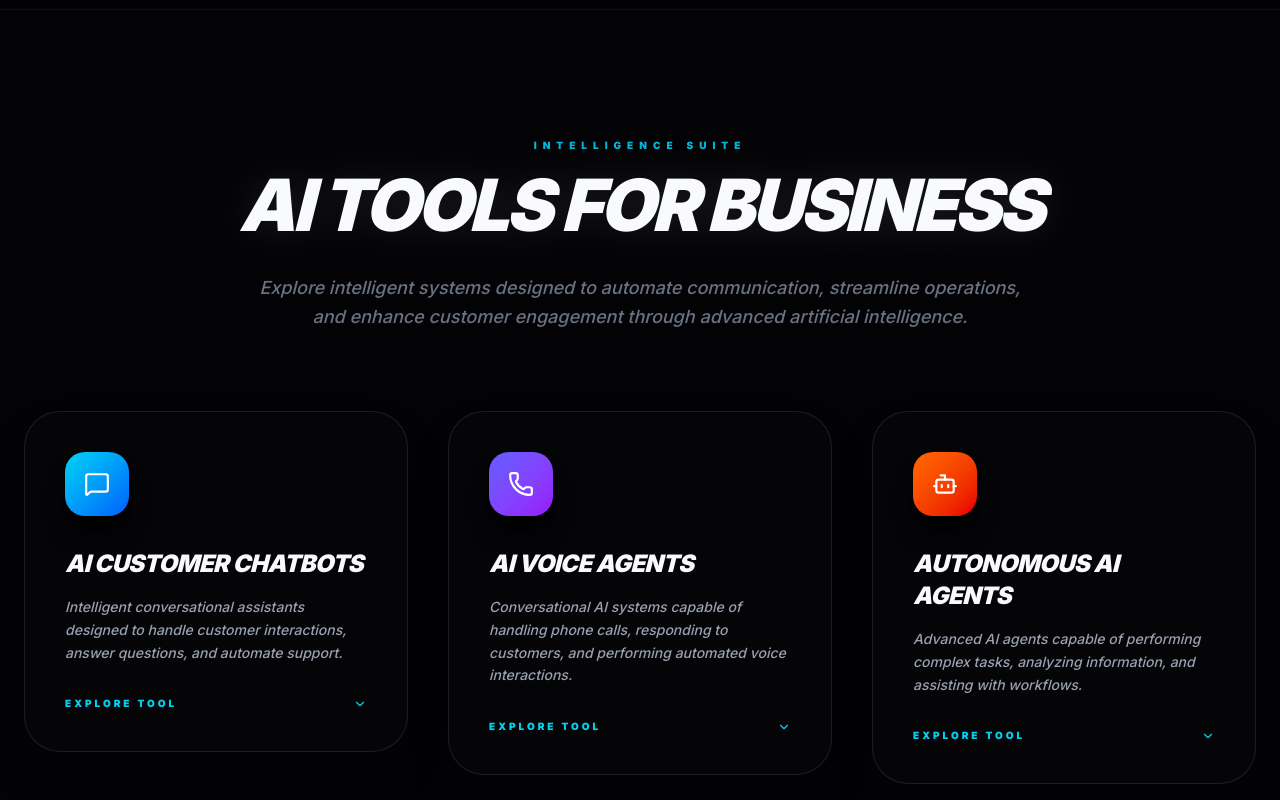
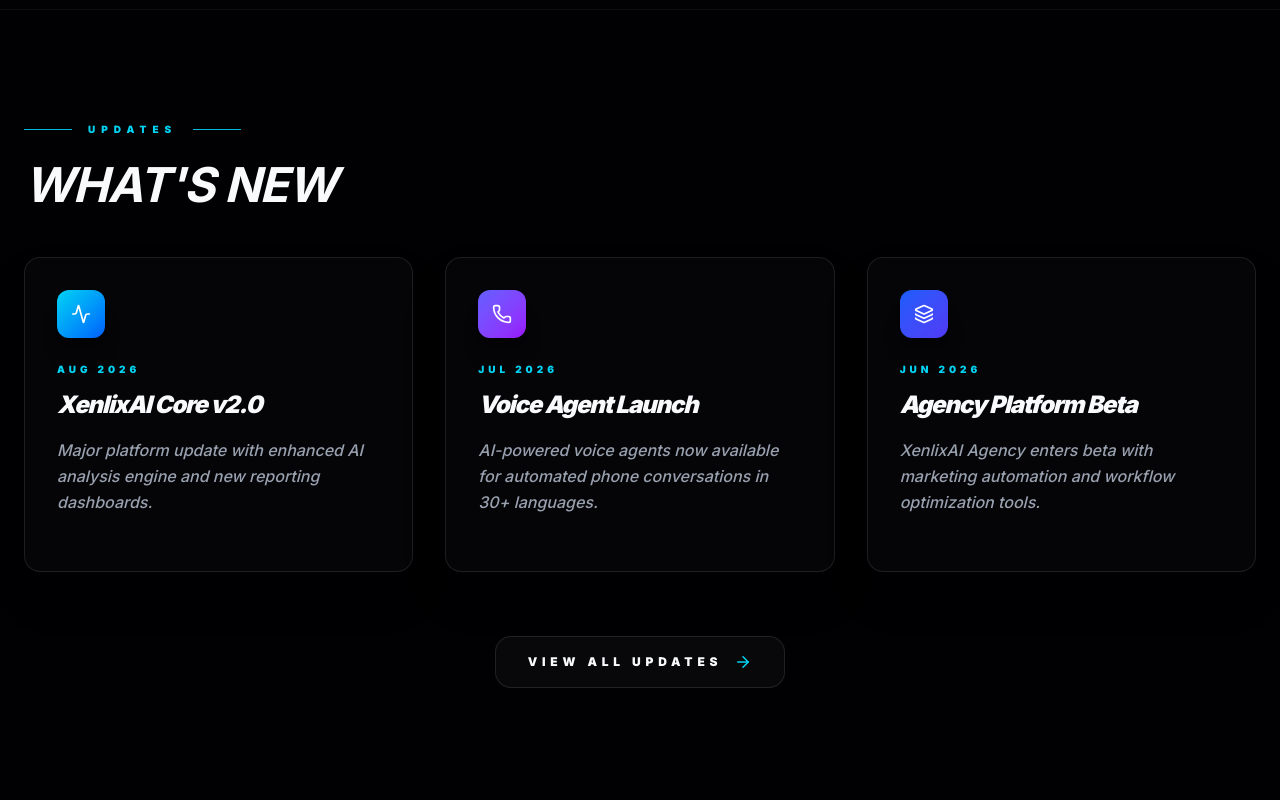
Before and after one commit to adhamqabban37/hub.xenlixai.com, a Next.js app: page / in a window 1280 px wide. Shown: the part 2840-3640 px from the top of the page. Built offline with nearby package versions, Linux system fonts and the light colour scheme.

Commit message:
feat: add What's New section + fix footer compliance links

```diff
--- a/app/page.tsx
+++ b/app/page.tsx
@@ -21,6 +21,7 @@ import {
   X,
   Check,
 } from "lucide-react";
+import WhatsNewSection from "./whatsnew-section";
 
 /* -- Fade-in on scroll ---------------------------------- */
 const FadeIn = ({
@@ -1728,6 +1729,8 @@ export default function Home() {
       {/* ===================================================
           AI TOOLS FOR BUSINESS
           =================================================== */}
+      <WhatsNewSection />
+
       <AIToolsSection />
 
       {/* ===================================================
--- /dev/null
+++ b/app/whatsnew-section.tsx
@@ -0,0 +1,118 @@
+import { motion } from "framer-motion";
+import Link from "next/link";
+import { Activity, Phone, Layers, ArrowRight } from "lucide-react";
+
+const updates = [
+  {
+    icon: <Activity size={20} />,
+    color: "from-cyan-400 to-blue-600",
+    date: "Aug 2026",
+    title: "XenlixAI Core v2.0",
+    description:
+      "Major platform update with enhanced AI analysis engine and new reporting dashboards.",
+  },
+  {
+    icon: <Phone size={20} />,
+    color: "from-indigo-500 to-purple-600",
+    date: "Jul 2026",
+    title: "Voice Agent Launch",
+    description:
+      "AI-powered voice agents now available for automated phone conversations in 30+ languages.",
+  },
+  {
+    icon: <Layers size={20} />,
+    color: "from-blue-600 to-indigo-600",
+    date: "Jun 2026",
+    title: "Agency Platform Beta",
+    description:
+      "XenlixAI Agency enters beta with marketing automation and workflow optimization tools.",
+  },
+];
+
+const FadeInSection = ({
+  children,
+  delay = 0,
+}: {
+  children: React.ReactNode;
+  delay?: number;
+}) => (
+  <motion.div
+    initial={{ opacity: 0, y: 30 }}
+    whileInView={{ opacity: 1, y: 0 }}
+    viewport={{ once: true, margin: "-60px" }}
+    transition={{ duration: 0.7, delay, ease: [0.25, 0.4, 0.25, 1] }}
+  >
+    {children}
+  </motion.div>
+);
+
+export default function WhatsNewSection() {
+  return (
+    <section className="py-16 md:py-28 bg-[#010103] relative z-10 border-y border-white/5">
+      <div className="container mx-auto px-6">
+        {/* Section header */}
+        <FadeInSection>
+          <div className="flex items-center gap-4 mb-6">
+            <div className="h-px w-12 bg-cyan-500" />
+            <span className="text-[10px] font-black text-cyan-400 uppercase tracking-[0.6em]">
+              Updates
+            </span>
+            <div className="h-px w-12 bg-cyan-500" />
+          </div>
+          <h2 className="text-3xl sm:text-4xl md:text-5xl font-bold italic tracking-tight uppercase mb-8 md:mb-12">
+            What&apos;s New
+          </h2>
+        </FadeInSection>
+
+        {/* Update cards grid */}
+        <div className="grid md:grid-cols-3 gap-6 md:gap-8 mb-12 md:mb-16">
+          {updates.map((update, idx) => (
+            <FadeInSection key={idx} delay={idx * 0.1}>
+              <div className="group relative rounded-2xl p-6 md:p-8 bg-[#050508] border border-white/10 hover:border-white/20 transition-all duration-500 hover:bg-white/[0.02] shadow-2xl">
+                {/* Card glow */}
+                <div className="absolute top-0 right-0 w-24 h-24 bg-gradient-to-br bg-[length:80px_80px] bg-no-repeat bg-[right_0_bottom_0] opacity-0 group-hover:opacity-20 blur-3xl transition-opacity" style={{ backgroundImage: `linear-gradient(135deg, ${update.color.replace("from-", "").replace("to-", "")}22, transparent)` }} />
+
+                {/* Icon */}
+                <div className={`w-12 h-12 rounded-xl bg-gradient-to-br ${update.color} flex items-center justify-center text-white shadow-xl mb-6 group-hover:-rotate-3 transition-transform`}>
+                  {update.icon}
+                </div>
+
+                {/* Date */}
+                <p className="text-[10px] font-black text-cyan-400 uppercase tracking-[0.4em] mb-3">
+                  {update.date}
+                </p>
+
+                {/* Title */}
+                <h3 className="text-xl md:text-2xl font-black italic tracking-tighter mb-4">
+                  {update.title}
+                </h3>
+
+                {/* Description */}
+                <p className="text-gray-400 text-sm md:text-base leading-relaxed mb-6 font-medium italic">
+                  {update.description}
+                </p>
+
+                {/* View All card border glow */}
+                <div className={`absolute -inset-px rounded-2xl bg-gradient-to-br ${update.color} opacity-0 group-hover:opacity-10 transition-opacity -z-10`} />
+              </div>
+            </FadeInSection>
+          ))}
+        </div>
+
+        {/* View All Updates link */}
+        <FadeInSection delay={0.3}>
+          <div className="flex justify-center">
+            <Link
+              href="/resources"
+              className="group inline-flex items-center gap-3 px-8 py-4 bg-white/[0.03] border border-white/10 rounded-2xl hover:bg-white/10 hover:border-cyan-500/30 transition-all font-black text-xs uppercase tracking-[0.4em] overflow-hidden relative"
+            >
+              <span>View All Updates</span>
+              <ArrowRight size={18} className="group-hover:translate-x-1 transition-transform text-cyan-400" />
+              <div className="absolute inset-0 bg-gradient-to-r from-cyan-500/0 via-cyan-500/5 to-cyan-500/0 opacity-0 group-hover:opacity-10 transition-opacity" />
+            </Link>
+          </div>
+        </FadeInSection>
+      </div>
+    </section>
+  );
+}
--- a/components/Footer.tsx
+++ b/components/Footer.tsx
@@ -123,13 +123,13 @@ export default function Footer() {
               Compliance
             </h6>
             <div className="flex flex-col gap-5 text-xs font-black text-gray-400 tracking-[0.2em] uppercase">
-              <Link href="#" className="hover:text-white transition-colors">
+              <Link href="https://hub.xenlixai.com/security" className="hover:text-white transition-colors">
                 Security Protocol
               </Link>
-              <Link href="#" className="hover:text-white transition-colors">
+              <Link href="https://hub.xenlixai.com/terms" className="hover:text-white transition-colors">
                 Terms of Node
               </Link>
-              <Link href="#" className="hover:text-white transition-colors">
+              <Link href="https://hub.xenlixai.com/privacy" className="hover:text-white transition-colors">
                 Privacy Neural
               </Link>
             </div>
```
